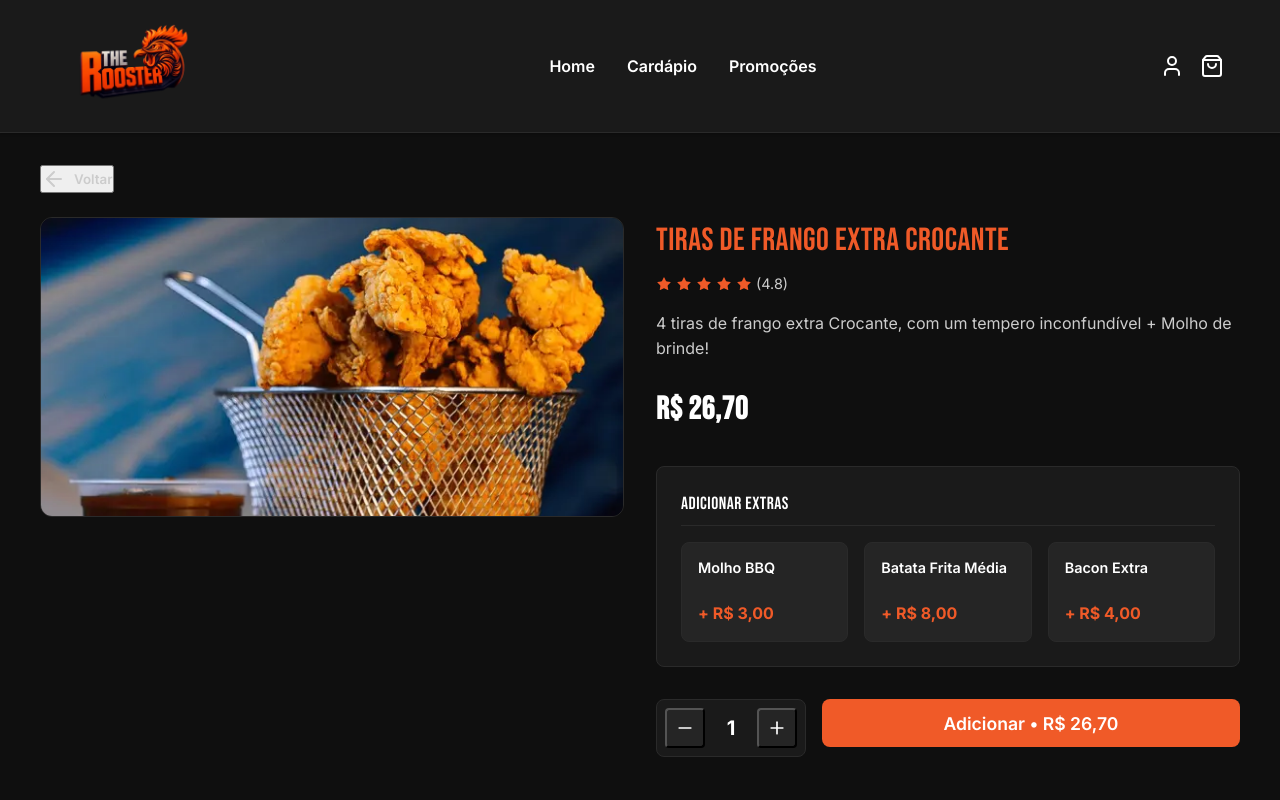
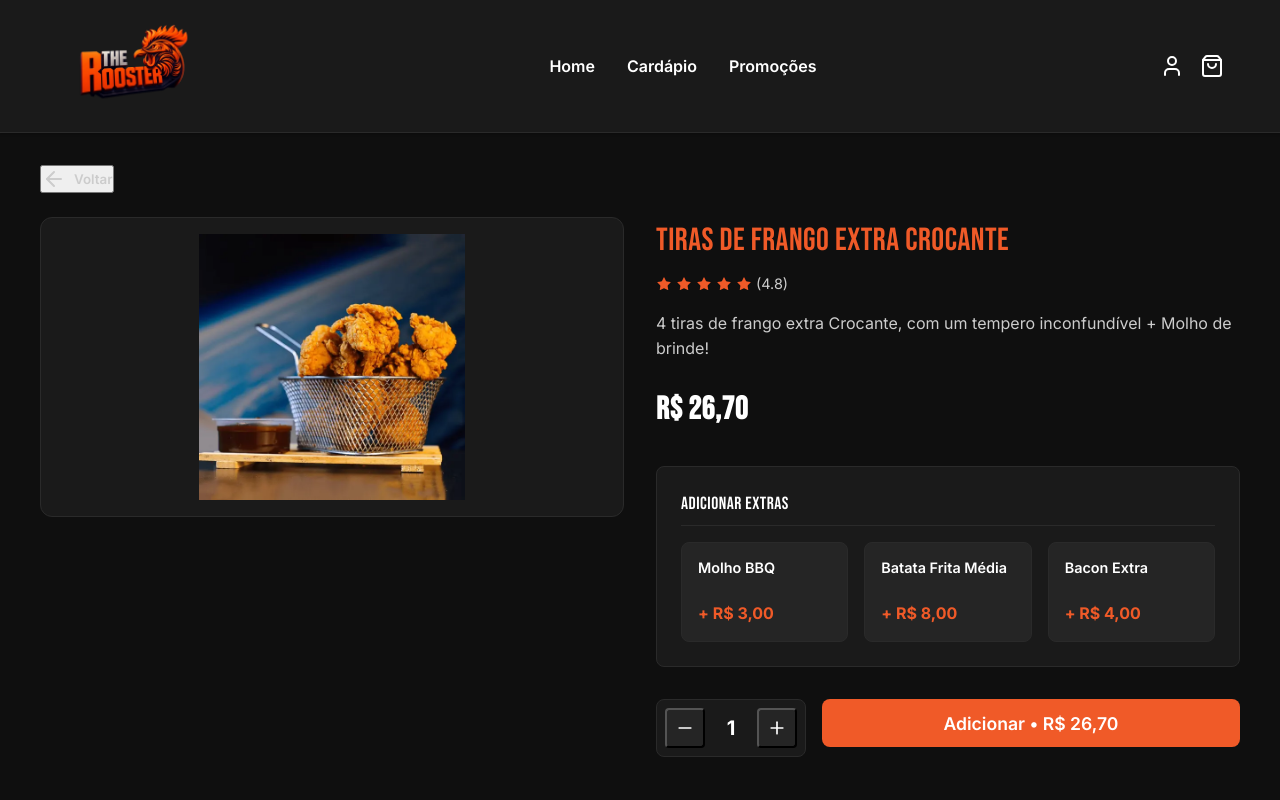
Before and after one commit to Evolvetech-Johnn/therooster, a React (Vite) app: page /produto/1 in a window 1280 px wide. Shown: the top 800 px of the page. Built offline with nearby package versions, Linux system fonts and the light colour scheme.

Commit message:
Fix Product Details Image: Use object-fit contain to prevent cropping

```diff
--- a/src/pages/Product/ProductDetails.css
+++ b/src/pages/Product/ProductDetails.css
@@ -28,17 +28,26 @@
 }
 
 .product-img-large {
-    background: var(--bg-hover);
+    background: var(--bg-card); /* Neutral background */
     border-radius: var(--radius-lg);
     overflow: hidden;
     height: 300px;
     border: 1px solid var(--color-accent);
+    display: flex;
+    align-items: center;
+    justify-content: center;
 }
 
 .product-img-large img {
     width: 100%;
     height: 100%;
-    object-fit: cover;
+    object-fit: contain; /* Prevents cropping */
+    padding: 1rem; /* Adds breathing room */
+    transition: transform 0.3s ease;
+}
+
+.product-img-large:hover img {
+    transform: scale(1.05);
 }
 
 .product-details-content h1 {
```
